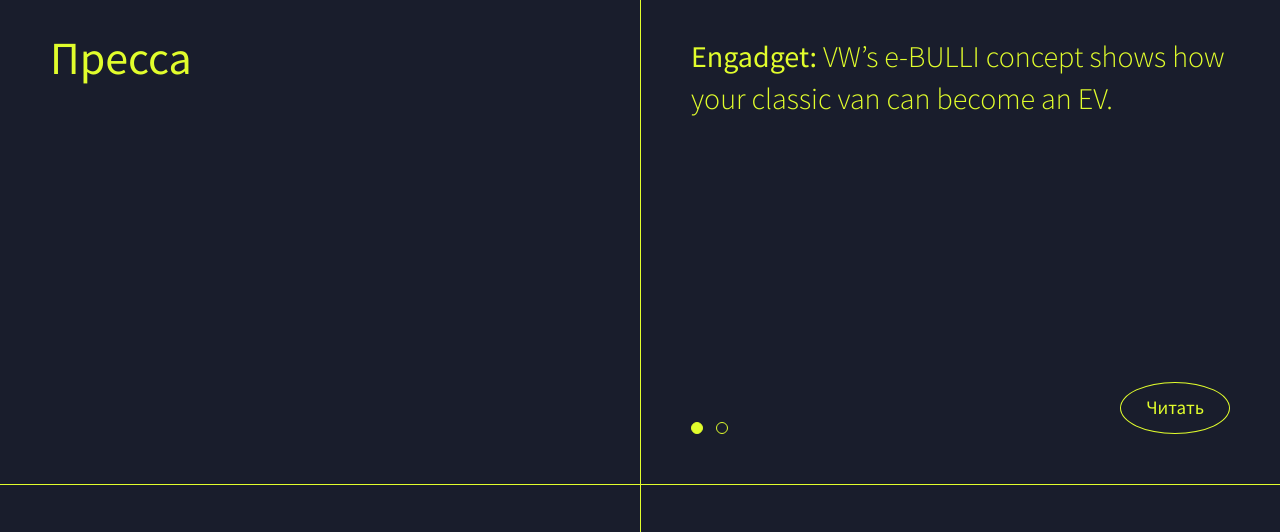
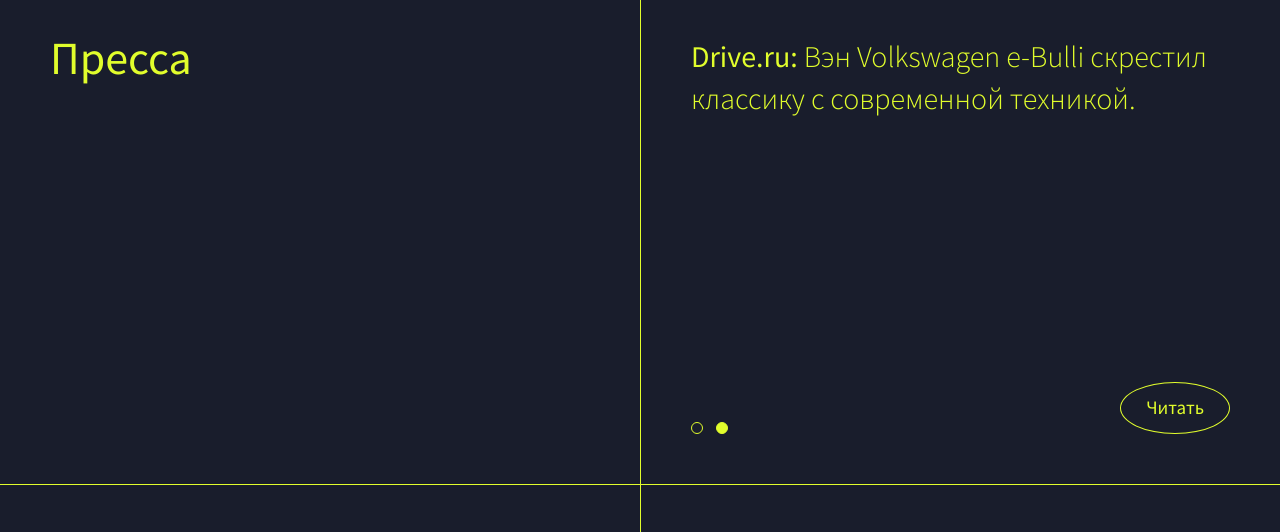
Before and after one commit to insomniac-bear/auto-magazine, a plain HTML site: page index.html in a window 1280 px wide. Both pictures are taken after a click on the button 722 px from the left and 2499 px from the top of the page. Shown: the part 2072-2604 px from the top of the page. Drawn offline with Linux system fonts and the light colour scheme.

Commit message:
feat: add actions in press block

```diff
--- a/index.html
+++ b/index.html
@@ -75,14 +75,15 @@
     <section id="press-section" class="press">
       <h2 class="title press__title">Пресса</h2>
       <article class="card">
-        <p class="card__content"><span class="card__content_dedicated">Engadget:</span> VW’s e-BULLI concept shows how your classic van can become an EV.</p>
-        <a href="https://www.engadget.com/2020-03-20-vw-unveils-e-bulli-t1-electric-conversion.html" class="button card__button">Читать</a>
+        <div class="card__content">
+          <span class="card__content-title">Engadget: </span><p class="card__content-text">VW’s e-BULLI concept shows how your classic van can become an EV.</p></div>
+        <a href="https://www.engadget.com/2020-03-20-vw-unveils-e-bulli-t1-electric-conversion.html" class="button card__button" target="blank">Читать</a>
         <ul class="list card__pagination">
           <li class="card__pagination-item">
-            <button class="card__navigation" aria-label="VW’s e-BULLI concept shows how your classic van can become an EV" disabled></button>
+            <button class="card__navigation" aria-label="VW’s e-BULLI concept shows how your classic van can become an EV" data-number="0" disabled></button>
           </li>
           <li class="card__pagination-item">
-            <button class="card__navigation" aria-label="Вэн Volkswagen e-Bulli скрестил классику с современной техникой."></button>
+            <button class="card__navigation" aria-label="Вэн Volkswagen e-Bulli скрестил классику с современной техникой." data-number="1"></button>
           </li>
         </ul>
       </article>
--- a/script/index.js
+++ b/script/index.js
@@ -21,6 +21,22 @@ const galleryContent = [
   }
 ];
 let activePhoto = 0;
+const pressCard = document.querySelector('.card');
+const pressName = pressCard.querySelector('.card__content-title');
+const pressText = pressCard.querySelector('.card__content-text');
+const pressLink = pressCard.querySelector('.card__button');
+const pressPaginations = pressCard.querySelectorAll('.card__navigation');
+const pressContent = [
+  {
+    magazine: 'Engadget: ',
+    content: 'VW’s e-BULLI concept shows how your classic van can become an EV.',
+    link: 'https://www.engadget.com/2020-03-20-vw-unveils-e-bulli-t1-electric-conversion.html',
+  }, {
+    magazine: 'Drive.ru: ',
+    content: 'Вэн Volkswagen e-Bulli скрестил классику с современной техникой.',
+    link: 'https://www.drive.ru/news/volkswagen/5e7447bdec05c4b251000010.html',
+  }
+];
 
 function openMenu () {
   nav.classList.add('header__nav_opened');
@@ -45,7 +61,24 @@ function viewPreviousPhoto () {
   changePhotoAttribute(galleryContent[activePhoto].url, galleryContent[activePhoto].name);
 }
 
+function changeCardContent (evt) {
+  const contentIndex = evt.target.dataset.number;
+  pressPaginations.forEach(it => {
+
+    if (it.disabled) {
+      it.removeAttribute('disabled');
+    }
+  });
+  evt.target.setAttribute('disabled', '');
+  pressName.textContent = pressContent[contentIndex].magazine;
+  pressText.textContent = pressContent[contentIndex].content;
+  pressLink.href = pressContent[contentIndex].link;
+}
+
 openMenuButton.addEventListener('click', openMenu);
 closeMenuButton.addEventListener('click', closeMenu);
 galleryForwardButton.addEventListener('click', viewNextPhoto);
 galleryBackButton.addEventListener('click', viewPreviousPhoto);
+pressPaginations.forEach(it => {
+  it.addEventListener('click', changeCardContent);
+});
--- a/scss/block/card/_card.scss
+++ b/scss/block/card/_card.scss
@@ -1,9 +1,9 @@
 .card {
   display: grid;
-  grid-template-columns: repeat(2, min-content);
+  grid-template-columns: repeat(3, min-content);
   grid-template-areas:
-    "title title"
-    "navigation link";
+    "title title title"
+    "navigation . link";
   align-content: space-between;
   justify-content: space-between;
   margin: 0;
@@ -14,17 +14,21 @@
 
   &__content {
     grid-area: title;
-    margin: 0;
-    padding: 0;
     color: $primary-color;
     font-size: 30px;
     font-weight: 300;
     line-height: 1.4;
+  }
 
-    &_dedicated {
+  &__content-text {
+    display: inline;
+    margin: 0;
+    padding: 0;
+
+  }
+    &__content-title {
       font-weight: 400;
     }
-  }
 
   &__button {
     grid-area: link;
@@ -38,6 +42,7 @@
     border: 1px solid $primary-color;
     border-radius: 50%;
     transition: background-color .5s ease, color .5s ease;
+    box-sizing: border-box;
 
     &:hover {
       color: $secondary-color;
@@ -46,6 +51,7 @@
   }
 
   &__pagination {
+    grid-area: navigation;
     display: flex;
     align-items: flex-end;
   }
```
Also changed, not shown: pages/index.css.
